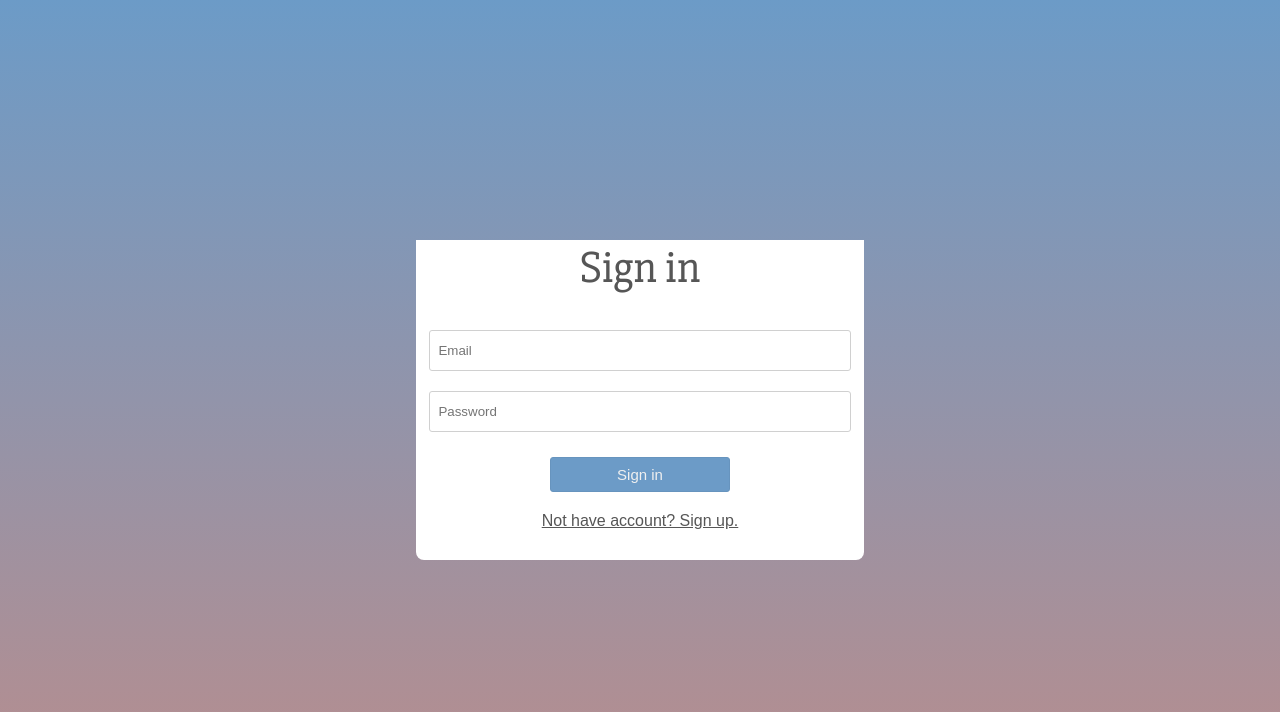
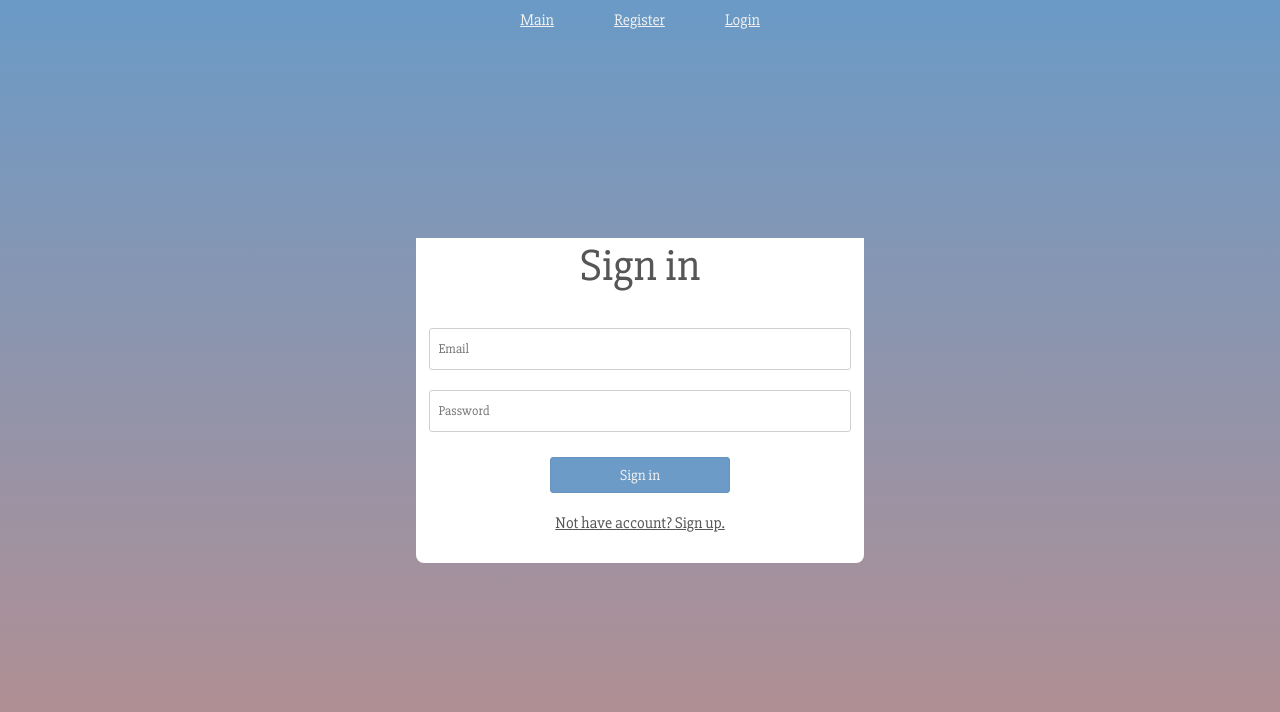
Before and after one commit to DenisKurmashev/cinema, a React (Create React App) app: page /profile/login in a window 1280 px wide. Shown: the top 712 px of the page. Built offline with nearby package versions, Linux system fonts and the light colour scheme.

Commit message:
Add GlobalHeader component.

```diff
--- /dev/null
+++ b/src/components/Header/Header.css
@@ -0,0 +1,34 @@
+.user-bar {
+    position: fixed;
+    width: 100%;
+    z-index: 9;
+    padding: 10px 0;
+    top: 0;
+    left: 0;
+    display: flex;
+    align-items: center;
+    justify-content: center;
+    background: rgba(108,155,199, .7);
+}
+
+.user-bar-item {
+    margin: 0 30px;
+    min-width: 30px;
+}
+
+.user-bar .welcome-text {
+    position: absolute;
+    top: 10px;
+    left: 10px;
+    color: red;
+    font-weight: 900;
+    font-family: 'Slabo 27px', serif;
+}
+
+.user-bar .btn-underline {
+    color: #F0F0F0;
+}
+
+.user-bar .btn-underline:hover {
+    color: #FFF;
+}
--- /dev/null
+++ b/src/components/Header/Header.js
@@ -0,0 +1,102 @@
+import React, { PureComponent } from "react";
+import PropTypes from "prop-types";
+import { Link } from "react-router-dom";
+
+import { ADMIN, ROOT } from "../UserContent/path";
+
+import "./Header.css";
+
+class Header extends PureComponent {
+
+    getCommonLinks = () => {
+        return (
+            <React.Fragment>
+                <div className="user-bar-item">
+                    <Link className="btn-underline" to={ROOT} >Main</Link>
+                </div>
+            </React.Fragment>
+        );
+    }
+
+    notAuthUserContent = () => {
+        return (
+            <div className="user-bar">
+                {this.getCommonLinks()}
+                <div className="user-bar-item">
+                    <Link className="btn-underline" to="/profile/register">Register</Link>
+                </div>
+                <div className="user-bar-item">
+                    <Link className="btn-underline" to="/profile/login">Login</Link>
+                </div>
+            </div>
+        );
+    }
+
+    render() {
+        const { user, onLogout } = this.props;
+
+        if (!user.isAuth)
+            return this.notAuthUserContent();
+
+        const welcomeText = `Hello, ${user.info.name || "-user-"}`;
+
+        return (
+            <div className="user-bar">
+                <div className="user-bar-item welcome-text">{welcomeText}</div>
+                {this.getCommonLinks()}
+                {
+                    user.isAuth && user.info.role === "admin"
+                    ? (
+                        <div className="user-bar-item">
+                            <Link className="btn-underline" to={ADMIN}>Admin</Link>
+                        </div>
+                    ) : null
+                }
+                <div className="user-bar-item">
+                    <Link className="btn-underline" to="/profile/history">History</Link>
+                </div>
+                <div onClick={onLogout} className="user-bar-item btn-underline">Logout</div>
+            </div>
+        );
+    }
+
+}
+
+Header.propTypes = {
+    user: PropTypes.shape({
+        isLoginOrRegisterFetching: PropTypes.bool,
+        isAuth: PropTypes.bool,
+        error: PropTypes.string,
+        info: PropTypes.shape({
+            name: PropTypes.string,
+            role: PropTypes.string,
+        }),
+    }),
+
+    userActions: PropTypes.shape({
+        onLoginOrRegisterFetch: PropTypes.func,
+        login: PropTypes.func,
+        register: PropTypes.func,
+        onLogout: PropTypes.func,
+    }),
+};
+Header.defaultProps = {
+    user: {
+        isLoginOrRegisterFetching: false,
+        isAuth: false,
+        error: "",
+        info: {
+            name: "",
+            role: "",
+        },
+    },
+
+    userActions: {
+        onLoginOrRegisterFetch: () => {},
+        login: () => {},
+        register: () => {},
+        onLogout: () => {},
+    },
+};
+
+export default Header;
--- a/src/components/UserContent/Header/UserBar/index.css
+++ /dev/null
@@ -1,15 +0,0 @@
-.user-bar {
-    padding: 5px;
-    display: flex;
-    align-items: center;
-    justify-content: space-between;
-    position: absolute;
-    top: 0;
-    right: 0;
-}
-
-.user-bar-item {
-    margin: 0 10px;
-    color: #565656;
-    min-width: 30px;
-}
--- a/src/components/UserContent/Header/UserBar/index.js
+++ /dev/null
@@ -1,80 +0,0 @@
-import React from "react";
-import PropTypes from "prop-types";
-import { Link } from "react-router-dom";
-
-import { ADMIN } from "../../path";
-
-import "./index.css";
-
-const UserBar = ({ user, userActions }) => {
-    if (!user.isAuth)
-        return (
-            <div className="user-bar">
-                <div className="user-bar-item">
-                    <Link className="btn-underline" to="/profile/register">Register</Link>
-                </div>
-                <div className="user-bar-item">
-                    <Link className="btn-underline" to="/profile/login">Login</Link>
-                </div>
-            </div>
-        );
-
-    const welcomeText = `Hello, ${user.info.name || "-user-"}`;
-
-    return (
-        <div className="user-bar">
-            <div className="user-bar-item">{welcomeText}</div>
-            {
-                user.isAuth && user.info.role === "admin"
-                ? (
-                    <div className="user-bar-item">
-                        <Link className="btn-underline" to={ADMIN}>Admin</Link>
-                    </div>
-                ) : null
-            }
-            <div className="user-bar-item">
-                <Link className="btn-underline" to="/profile/history">History</Link>
-            </div>
-            <div onClick={userActions.onLogout} className="user-bar-item btn-underline">Logout</div>
-        </div>
-    );
-};
-
-UserBar.propTypes = {
-    user: PropTypes.shape({
-        isLoginOrRegisterFetching: PropTypes.bool,
-        isAuth: PropTypes.bool,
-        error: PropTypes.string,
-        info: PropTypes.shape({
-            name: PropTypes.string,
-            role: PropTypes.string,
-        }),
-    }),
-
-    userActions: PropTypes.shape({
-        onLoginOrRegisterFetch: PropTypes.func,
-        login: PropTypes.func,
-        register: PropTypes.func,
-        onLogout: PropTypes.func,
-    }),
-};
-UserBar.defaultProps = {
-    user: {
-        isLoginOrRegisterFetching: false,
-        isAuth: false,
-        error: "",
-        info: {
-            name: "",
-            role: "",
-        },
-    },
-
-    userActions: {
-        onLoginOrRegisterFetch: () => {},
-        login: () => {},
-        register: () => {},
-        onLogout: () => {},
-    },
-};
-
-export default UserBar;
--- a/src/components/UserContent/Header/index.js
+++ b/src/components/UserContent/Header/index.js
@@ -4,52 +4,57 @@ import "./index.css";
 import "../../../styles/button.css";
 
 import SearchBar from "./SearchBar";
-import UserBar from "./UserBar";
 
 const Header = ({ user, userActions, films, filmsActions }) => (
     <header>
         <div className="header-mask">
-            <UserBar user={user} userActions={userActions} />
-            <SearchBar
-                 films={films} filmsActions={filmsActions} />
+            <SearchBar films={films} filmsActions={filmsActions} />
         </div>
     </header>
 );
 
 Header.propTypes = {
-    user: PropTypes.shape({
-        isLoginOrRegisterFetching: PropTypes.bool,
-        isAuth: PropTypes.bool,
+    films: PropTypes.shape({
+		isFetching: PropTypes.bool,
 		error: PropTypes.string,
-        info: PropTypes.shape({
+		response: PropTypes.string,
+		pageSize: PropTypes.number,
+		pageId: PropTypes.number,
+		pageCount: PropTypes.number,
+		loadedFilms: PropTypes.array,
+		loadFilmsError: PropTypes.string,
+		selectedFilm: PropTypes.shape({
+			_id: PropTypes.string,
 			name: PropTypes.string,
-            role: PropTypes.string,
 		}),
     }),
-
-    userActions: PropTypes.shape({
-        onLoginOrRegisterFetch: PropTypes.func,
-        login: PropTypes.func,
-        register: PropTypes.func,
-        onLogout: PropTypes.func,
+    filmsActions: PropTypes.shape({
+		onFilmsFilterChange: PropTypes.func,
+		onFilmsPageChange: PropTypes.func,
+		onFilmsFetching: PropTypes.func,
+		onFilmsFailed: PropTypes.func,
+		onFilmsSuccess: PropTypes.func,
+		onFilmsLoad: PropTypes.func,
+		onFilmsChange: PropTypes.func,
 	}),
 };
 Header.defaultProps = {
-    user: {
-        isLoginOrRegisterFetching: false,
-        isAuth: false,
+    films: {
+		filter: "city",
+		pageId: 0,
 		error: "",
-        info: {
-            name: "",
-            role: "",
+		isFetching: false,
+		currentFilms: [],
+		allFilms: [],
     },
-    },
-
-    userActions: {
-        onLoginOrRegisterFetch: () => {},
-        login: () => {},
-        register: () => {},
-        onLogout: () => {},
+    filmsActions: {
+		onFilmsFilterChange: () => {},
+		onFilmsPageChange: () => {},
+		onFilmsFetching: () => {},
+		onFilmsFailed: () => {},
+		onFilmsSuccess: () => {},
+		onFilmsLoad: () => {},
+		onFilmsChange: () => {},
 	},
 };
 
--- a/src/components/UserContent/index.js
+++ b/src/components/UserContent/index.js
@@ -5,15 +5,16 @@ import PropTypes from "prop-types";
 import LoginAndRegisterForm from "./Forms/login-register";
 import { PROFILE, HISTORY, ROOT, SEANCE, ADMIN } from "./path";
 import PageNotFound from "../PageNotFound";
-import Header from "./Header";
+import UserContentHeader from "./Header";
 import FilmList from "./FilmList";
 import FilmCart from "./FilmCart/FilmCart";
 import HistoryPage from "./HistoryPage";
 import AdminPage from "../AdminContent/index";
+import GlobalHeader from "../Header/Header";
 
 const InnerUserContent = ({ ...rest }) => (
     <Fragment>
-        <Header {...rest} />
+        <UserContentHeader {...rest} />
         <FilmList {...rest} />
     </Fragment>
 );
@@ -65,12 +66,11 @@ const AdminPageWrapper = (rest) => (
 const UserContent = ({ user, userActions, films, filmsActions }) => {
     return (
         <Fragment>
+            <GlobalHeader user={user} onLogout={userActions.onLogout} />
             <Switch>
                 {
                     user.isAuth
-                    ? (
-                        <HistoryPageWrapper path={HISTORY} />
-                    )
+                    ? <HistoryPageWrapper path={HISTORY} />
                     : null
                 }
                 <LoginAndRegisterFormWrapper path={PROFILE} user={user} userActions={userActions} />
@@ -90,9 +90,8 @@ const UserContent = ({ user, userActions, films, filmsActions }) => {
 
                 {
                     user.isAuth && user.info.role === "admin"
-                    ? (
-                        <AdminPageWrapper path={ADMIN} />
-                    ) : null
+                    ? <AdminPageWrapper path={ADMIN} />
+                    : null
                 }
 
                 <Route component={PageNotFound} />
--- a/src/styles/common.css
+++ b/src/styles/common.css
@@ -1,4 +1,8 @@
 @import url('https://fonts.googleapis.com/css?family=Slabo+27px');
+
+* {
+    font-family: 'Slabo 27px', serif;
+}
 
 .width-100 {
     width: 100%;
```
Lines whose indentation alone changed are shown as unchanged.
